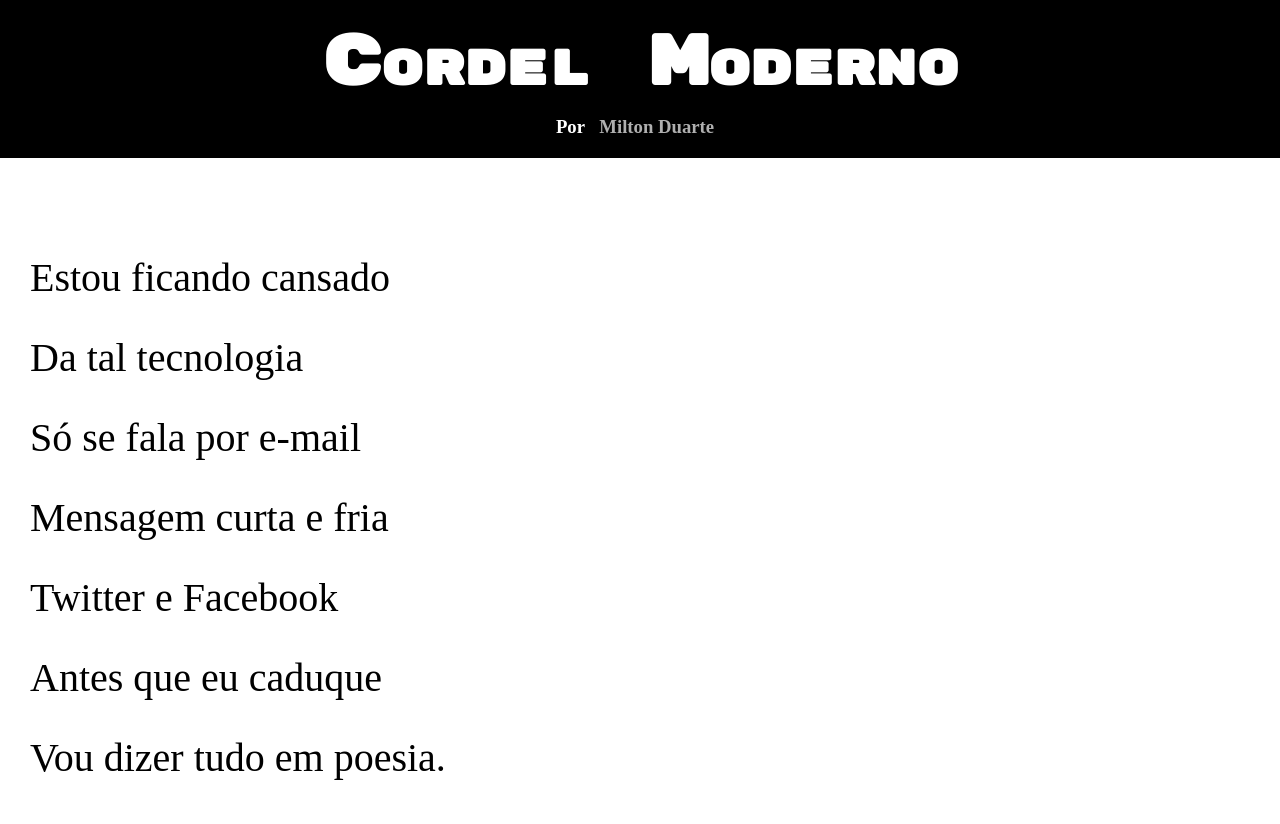
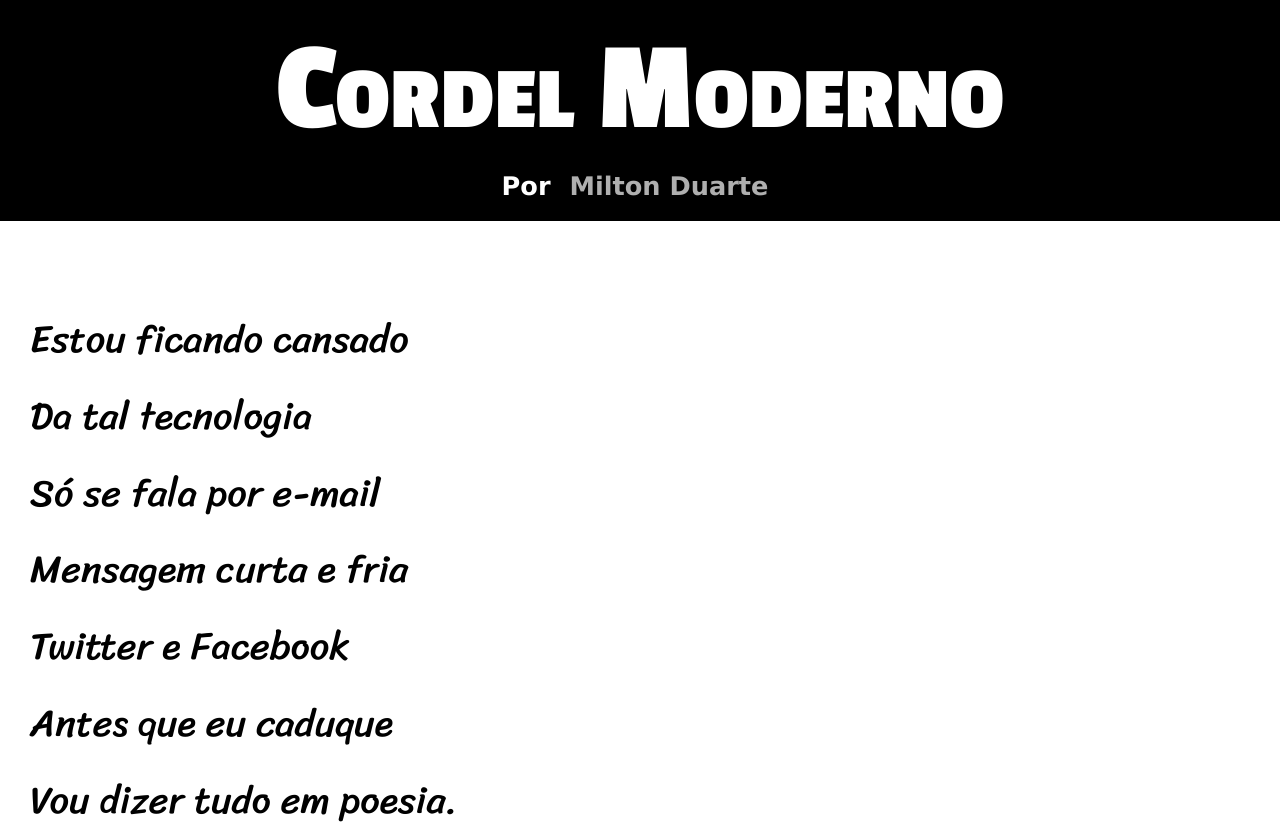
Before and after one commit to valdemir-araujo/cordel-moderno, a plain HTML site: page index.html in a window 1280 px wide. Shown: the top 824 px of the page. Drawn offline with Linux system fonts and the light colour scheme; a web font is replaced by a local one.

Commit message:
atuali o css

```diff
--- a/index.html
+++ b/index.html
@@ -5,10 +5,6 @@
     <meta name="viewport" content="width=device-width, initial-scale=1.0" />
     <link rel="stylesheet" href="style.css" />
     <link rel="shortcut icon" href="image/valdemir2.ico" type="image/x-icon" />
-    <link
-      href="https://fonts.googleapis.com/css2?family=Fenix&family=Itim&family=Lilita+One&family=Permanent+Marker&family=Poppins:ital,wght@0,100;0,200;0,300;0,400;0,500;0,600;0,700;0,800;0,900;1,100;1,200;1,300;1,400;1,500;1,600;1,700;1,800;1,900&family=Rowdies:wght@300;400;700&family=Rubik+Mono+One&family=Titan+One&display=swap"
-      rel="stylesheet"
-    />
     <title>Codel Moderno</title>
   </head>
   <body>
--- a/style.css
+++ b/style.css
@@ -1,77 +1,97 @@
 @charset "UTF8";
+
+@import url("https://fonts.googleapis.com/css2?family=Passion+One:wght@400;700;900&display=swap");
+@import url('https://fonts.googleapis.com/css2?family=Sriracha&display=swap');
 
 * {
   padding: 0px;
   margin: 0px;
   box-sizing: border-box;
 }
+
+:root {
+  --fonte1: Verdana, Geneva, Tahoma, sans-serif;
+  --fonte2: "Passion One", cursive;
+  --fonte3: "Sriracha", cursive;
+}
+body {
+  font-family: var(--fonte1);
+}
+
 header {
   background-color: black;
   text-align: center;
   padding-top: 20px;
   padding-bottom: 20px;
-
 }
 header h1 {
+  font-family: var(--fonte2);
   color: white;
-  font-size: 70px;
-  font-family: "Rubik Mono One", monospace;
+  font-size: 10vw;
   font-variant: small-caps;
 }
 header h3 {
   color: white;
   margin-top: 10px;
+  font-size: 2vw;
 }
-a{
+p {
+  font-family: var(--fonte3);
+}
+a {
   text-decoration: none;
   padding-left: 10px;
   padding-right: 10px;
   border-radius: 5px;
   color: rgb(175, 175, 175);
 }
-a:hover{
+a:hover {
   text-decoration: underline;
   color: yellow;
   background-color: red;
   transition: 0.5s;
 }
-section{
+section {
   padding-top: 10vh;
   padding-bottom: 10vh;
   line-height: 2em;
   padding-left: 30px;
-    font-size: 2.5em;
+  font-size: 3vw;
 }
-section.foto1{
+section.foto1 {
   background-color: gray;
   background-image: url(image/foto11.jpg);
   background-size: cover;
   background-attachment: fixed;
 }
-section.foto1 > p{
+section.foto1 > p {
   background-color: rgba(63, 63, 63, 0.774);
-    width: 500px;
+  width: 40vw;
   padding: 10px;
   color: white;
 }
-section.foto2{
+section.foto2 {
   background-color: gray;
   background-image: url(image/foto12.jpg);
   background-size: cover;
   background-attachment: fixed;
 }
-section.foto2 > p{
+section.foto2 > p {
   background-color: rgba(63, 63, 63, 0.788);
-    width: 500px;
+  width: 40vw;
   padding: 10px;
   color: white;
 }
-footer{
+section p{
+    padding-bottom: 2em;
+}
+footer {
   background-color: rgb(0, 0, 0);
   text-align: center;
   padding: 15px;
+  font-family: var(--fonte1);
 }
-footer p{
+footer p {
   color: white;
-    font-size: 1.2em;
+  font-size: 2vw;
 }
```
Lines whose indentation alone changed are shown as unchanged.
